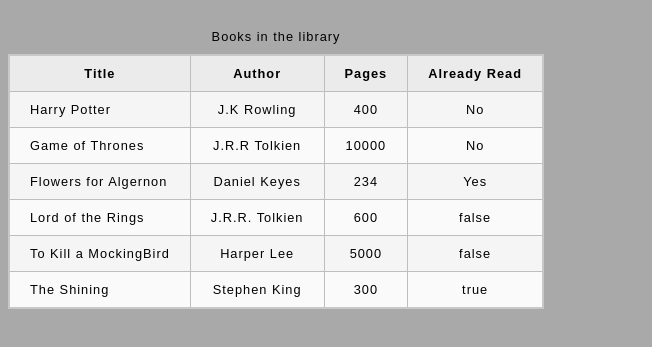
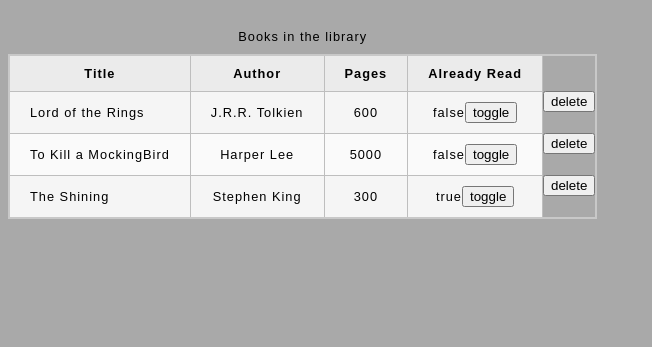
Before and after one commit to RaihanSharif/Library, a plain HTML site: page index.html in a window 1280 px wide. Shown: the part 61-408 px from the top of the page, without its empty margins (0-652 px from the left). Drawn offline with Linux system fonts and the light colour scheme.

Commit message:
Delete items from array and update table

```diff
--- a/index.html
+++ b/index.html
@@ -20,24 +20,6 @@
             <th>Already Read</th>
           </thead>
           <tbody class="books-table-body">
-            <tr>
-                <td>Harry Potter</td>
-                <td>J.K Rowling</td>
-                <td>400</td>
-                <td>No</td>
-            </tr>
-            <tr>
-                <td>Game of Thrones</td>
-                <td>J.R.R Tolkien</td>
-                <td>10000</td>
-                <td>No</td>
-            </tr>
-            <tr>
-                <td>Flowers for Algernon</td>
-                <td>Daniel Keyes</td>
-                <td>234</td>
-                <td>Yes</td>
-            </tr>
             <tr></tr>
             <tr></tr>
           </tbody>
--- a/static/script.js
+++ b/static/script.js
@@ -2,21 +2,21 @@ const lotr = {
     title: "Lord of the Rings",
     author: "J.R.R. Tolkien",
     pages: 600,
-    read: false,
+    isRead: false,
 }
 
 const mokingBird = {
     title: "To Kill a MockingBird",
     author: "Harper Lee",
     pages: 5000,
-    read: false,
+    isRead: false,
 }
 
 const shinning = {
     title: "The Shining",
     author: "Stephen King",
     pages: 300,
-    read: true,
+    isRead: true,
 }
 
 const myLibrary = [];
@@ -36,22 +36,58 @@ function addBookToLibrary() {
 
 
 
+
+const tableBody = document.querySelector(".books-table-body");
 function updateTable() {
-    const tableBody = document.querySelector(".books-table-body");
+    while (tableBody.hasChildNodes()) {
+        tableBody.removeChild(tableBody.lastChild);
+    }
     let tableRow = document.createElement("tr");
-    let td = document.createElement('td');
 
     for (let i = 0; i < myLibrary.length; i++) {
         tableRow = document.createElement("tr");
-        const temp = myLibrary[i];
+        const book = myLibrary[i];
 
-        for (let key in temp) {
-            td = document.createElement("td");
-            td.textContent = temp[key];
-            tableRow.appendChild(td);
+        const title = document.createElement("td");
+        title.textContent = book["title"];
+
+        const author = document.createElement("td");
+        author.textContent = book["author"];
+
+        const pages = document.createElement("td");
+        pages.textContent = book["pages"];
+
+        const read = document.createElement("td");
+        read.textContent = book["isRead"];
+
+        const toggle_read = document.createElement("button");
+        toggle_read.textContent = "toggle";
+        read.appendChild(toggle_read);
+
+        const delBook = document.createElement("button");
+        delBook.textContent = "delete";
+        delBook.setAttribute('data', `del: ${i}`);
+        delBook.className = "delete-book";
+        delBook.onclick = () => {
+            delFromLibrary(delBook.dataset.del);
         }
+
+        tableRow.appendChild(title);
+        tableRow.appendChild(author);
+        tableRow.appendChild(pages);
+        tableRow.appendChild(read);
+        tableRow.appendChild(delBook);
+
+
         tableBody.appendChild(tableRow);
     }
 }
 
 updateTable()
+
+function delFromLibrary(index) {
+    console.log(`before`, myLibrary);
+    myLibrary.splice(index, 1);
+    updateTable();
+    console.log(`after`, myLibrary);
+}
```
